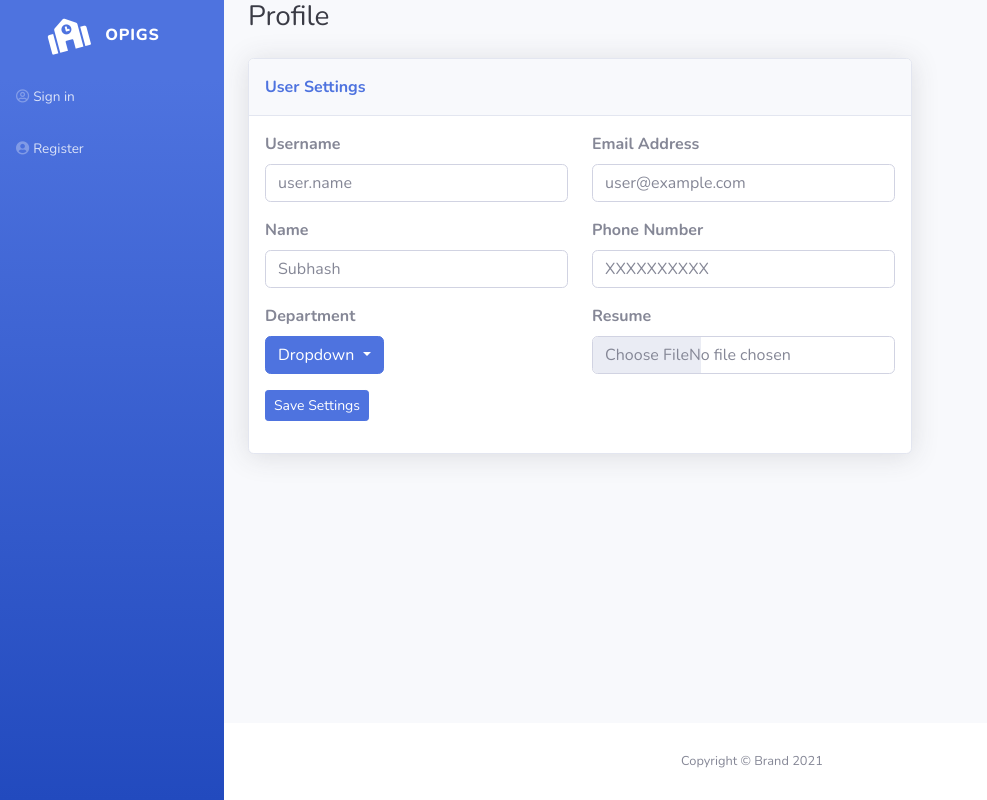
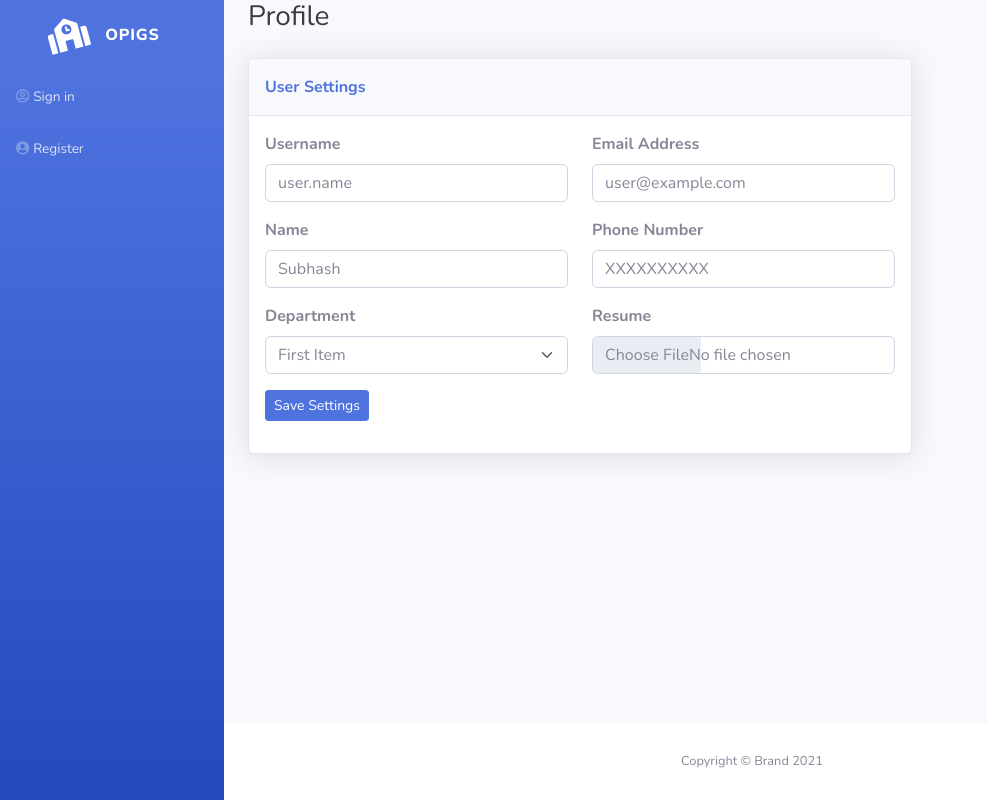
Before and after one commit to j-tesla/opigs, a Django app: template templates/accounts/student_profile.html in a window 1280 px wide. Shown: the whole page, without its empty margins (0-987 px from the left). Run offline with Django 3.2, Linux system fonts and the light colour scheme; the template is opened without the code that fills it, so the values that code supplies are empty; some libraries are stand-ins or nearby versions.

Commit message:
Add details in student profile

```diff
--- a/templates/accounts/student_profile.html
+++ b/templates/accounts/student_profile.html
@@ -97,14 +97,15 @@
                                                 <div class="col">
                                                     <div class="mb-3"><label class="form-label" for="username"><strong>Username</strong></label><input
                                                             class="form-control" type="text" id="username"
-                                                            placeholder="user.name" name="username"></div>
+                                                            placeholder="user.name" name="username" value="{{ user.username }}"></div>
                                                 </div>
                                                 <div class="col">
                                                     <div class="mb-3"><label class="form-label" for="email"><strong>Email
                                                         Address</strong></label><input class="form-control" type="email"
                                                                                        id="email"
                                                                                        placeholder="user@example.com"
-                                                                                       name="email"></div>
+                                                                                       name="email"
+                                                                                       value="{{ user.email }}"></div>
                                                 </div>
                                             </div>
                                             <div class="row">
@@ -112,14 +113,14 @@
                                                     <div class="mb-3"><label class="form-label"
                                                                              for="name"><strong>Name</strong></label><input
                                                             class="form-control" type="text" id="name"
-                                                            placeholder="Subhash" name="name"></div>
+                                                            placeholder="Subhash" name="name" value="{{ user.name }}"></div>
                                                 </div>
                                                 <div class="col">
                                                     <div class="mb-3"><label class="form-label" for="last_name"><strong>Phone
                                                         Number</strong><br></label><input class="form-control"
                                                                                           type="text" id="phone"
                                                                                           placeholder="XXXXXXXXXX"
-                                                                                          name="phone"></div>
+                                                                                          name="phone" value="{{ user.student.phone }}"></div>
                                                 </div>
                                             </div>
                                             <div class="row">
@@ -127,14 +128,17 @@
                                                     <div class="mb-3"><label class="form-label"
                                                                              for="department"><strong>Department</strong></label>
                                                         <div class="dropdown" id="department">
-                                                            <button class="btn btn-primary dropdown-toggle"
+                                                            <!-- <button class="btn btn-primary dropdown-toggle"
                                                                     aria-expanded="false" data-bs-toggle="dropdown"
-                                                                    type="button">Dropdown
-                                                            </button>
-                                                            <div class="dropdown-menu"><a class="dropdown-item"
-                                                                                          href="#">First Item</a><a
-                                                                    class="dropdown-item" href="#">Second Item</a><a
-                                                                    class="dropdown-item" href="#">Third Item</a></div>
+                                                                    type="button">{{ user.department }}
+                                                            </button> -->
+                                                            <select class="form-select" name="department" value="{{ user.student.department }}">
+
+                                                                <div class="dropdown-menu">
+                                                                    <option class="dropdown-item" href="#">First Item</option>
+                                                                    <option class="dropdown-item" href="#">Second Item</option>
+                                                                    <option class="dropdown-item" href="#">Third Item</option></div>
+                                                            </select>
                                                         </div>
                                                     </div>
                                                 </div>
```
